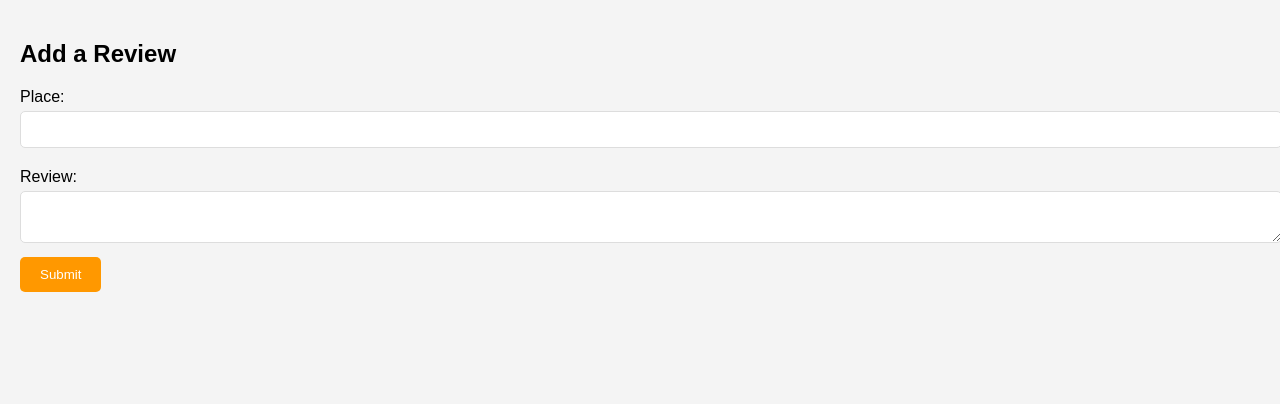
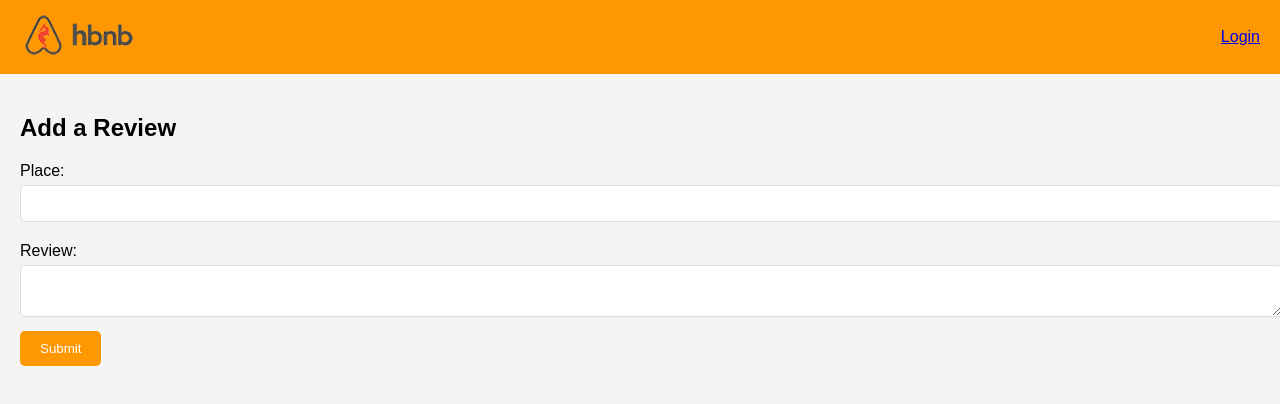
Before and after one commit to Delphine-H/holbertonschool-hbnb-client, a plain HTML site: page 03-frontend/base_files/add_review.html in a window 1280 px wide. Drawn offline with Linux system fonts and the light colour scheme.

Commit message:
Add link to index in navbar

```diff
--- a/03-frontend/base_files/add_review.html
+++ b/03-frontend/base_files/add_review.html
@@ -7,6 +7,12 @@
     <link rel="stylesheet" href="styles.css">
 </head>
 <body>
+    <header>
+        <nav>
+            <a href="index.html"><img src="logo.png" class="logo" alt="Logo"></a>
+            <a href="login.html" id="login-link">Login</a>
+        </nav>
+    </header>
     <main>
         <form id="review-form">
             <h2>Add a Review</h2>
```
Also changed, not shown: 03-frontend/base_files/index.html (+1 -1 lines), 03-frontend/base_files/login.html (+1 -1 lines), 03-frontend/base_files/place.html (+1 -1 lines).
